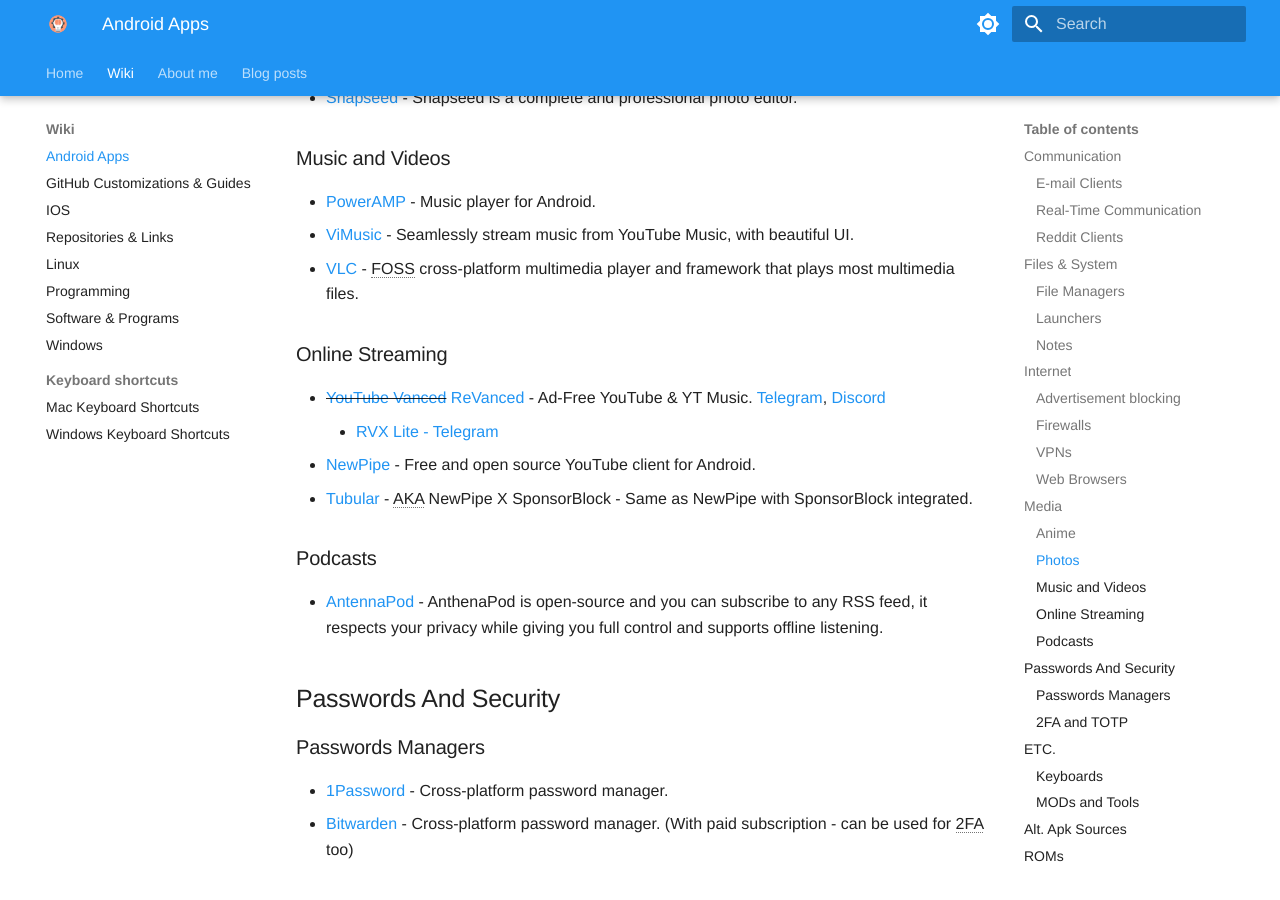
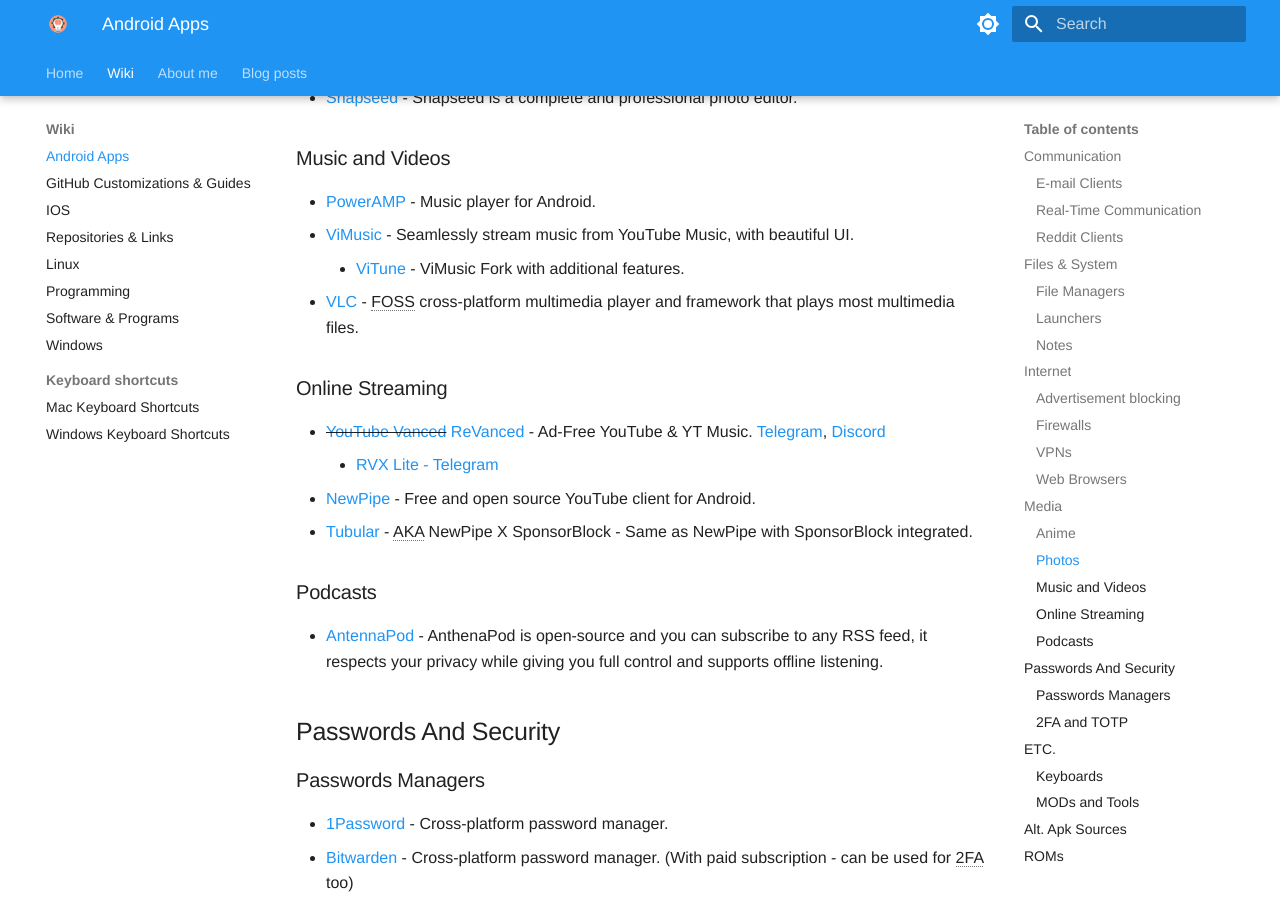
Before and after one commit to ZivSimchoni/Zwiki, an MkDocs documentation site: the page built from docs/Wiki/Android.md, in a window 1280 px wide and 900 px high, scrolled down 3148 px. Built offline with MkDocs 1.6.1 and Material for MkDocs 9.7.7, drawn with Linux system fonts in a browser that asks for light colours; some web fonts are replaced.

Commit message:
Add ViTune

```diff
--- a/docs/Wiki/Android.md
+++ b/docs/Wiki/Android.md
@@ -109,6 +109,7 @@
 
 -   [PowerAMP](https://play.google.com/store/apps/details?id=com.maxmpz.audioplayer) - Music player for Android.
 -   [ViMusic](https://github.com/vfsfitvnm/ViMusic) - Seamlessly stream music from YouTube Music, with beautiful UI.
+    - [ViTune](https://github.com/vaginessa/ViTune) - ViMusic Fork with additional features.
 -   [VLC](https://www.videolan.org/vlc/download-android.html) - FOSS cross-platform multimedia player and framework that plays most multimedia files.
 
 ### Online Streaming
```
